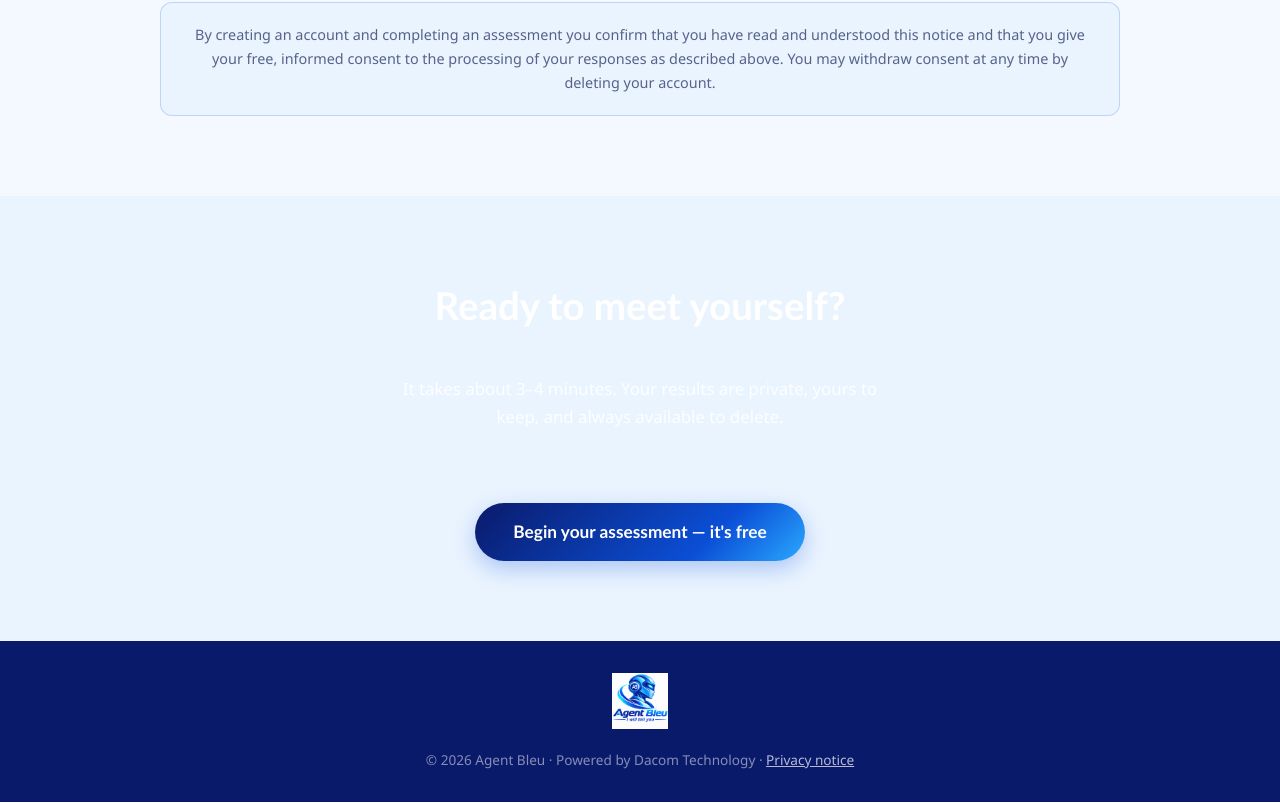
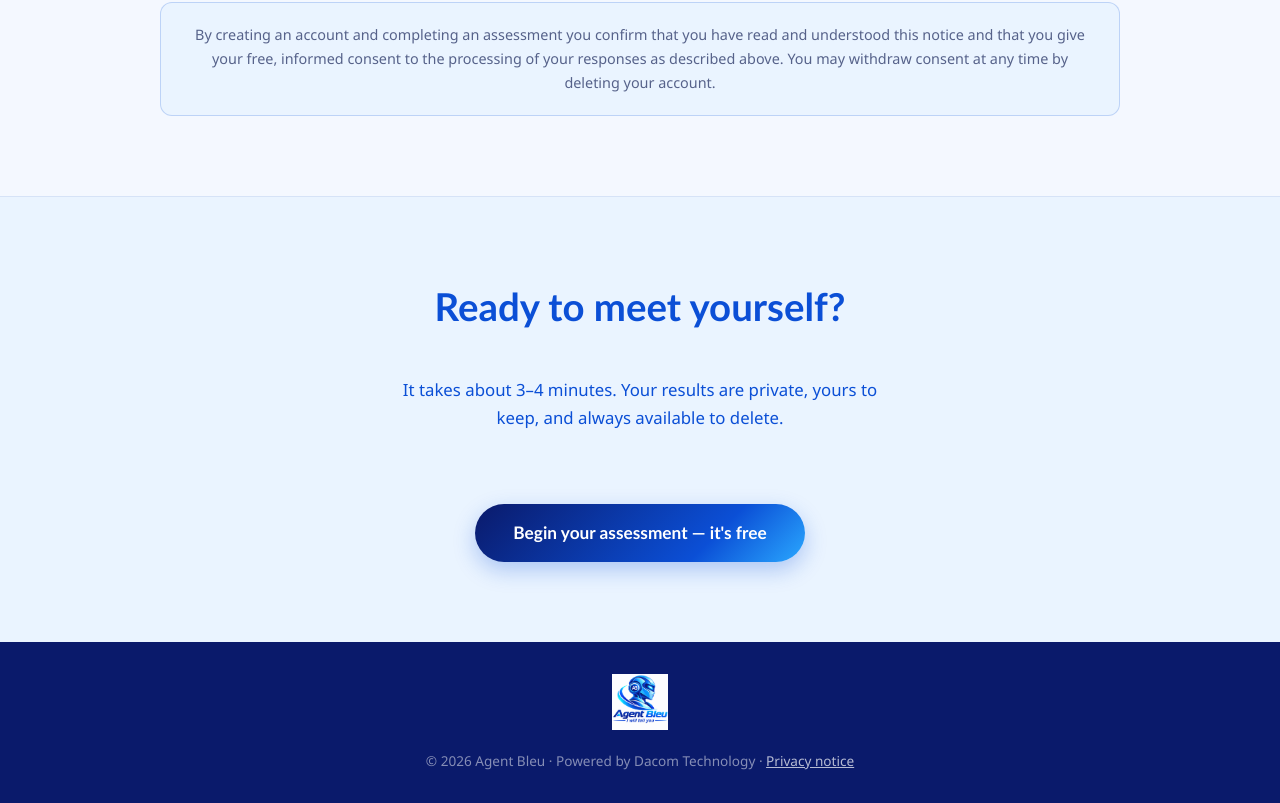
Before and after one commit to pdave57/agentblue, a React (Vite) app: page / in a window 1280 px wide. Shown: the part 3110-3913 px from the top of the page. Built offline with nearby package versions, Linux system fonts and the light colour scheme.

Commit message:
modified index.css

```diff
--- a/src/index.css
+++ b/src/index.css
@@ -769,15 +769,16 @@ button{font:inherit;color:inherit}
 
 /* ── Final CTA ── */
 .landing-final-cta {
-  background: linear-gradient(160deg, var(--navy) 0%, var(--blue) 100%);
+  background: var(--ice);
   text-align: center;
   padding: 5rem 2rem;
+  border-top: 1px solid var(--line);
 }
 .landing-final-cta .landing-h2 {
-  color: #fff;
+  color: var(--blue);
 }
 .landing-final-cta .landing-section-lead {
-  color: rgba(255,255,255,.85);
+  color: var(--blue);
 }
 .landing-cta-center {
   display: flex;
```
